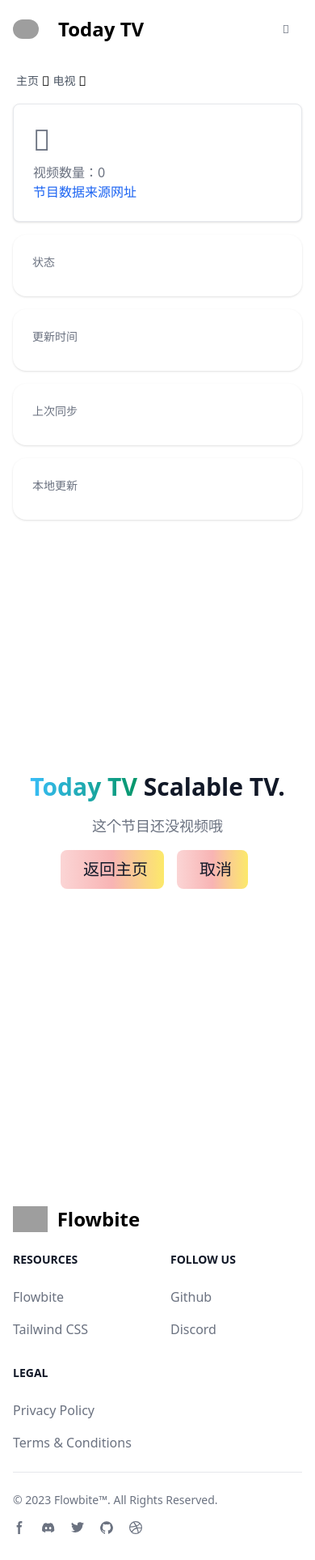
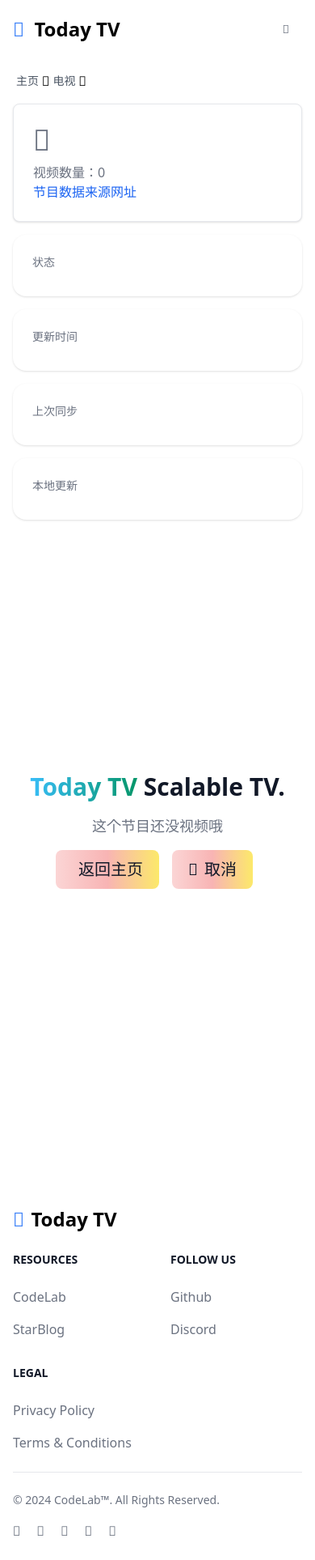
Before and after one commit to star-plan/today-tv-django, a Django app: template src/apps/television/templates/television/detail.html in a window 390 px wide. Shown: the whole page at 81% size. Before the commit the page ends 1895 px from the top, so only its background shows below. Run offline with Django 3.2, Linux system fonts and the light colour scheme; the template is opened without the code that fills it, so the values that code supplies are empty; style sheets or scripts are compiled from the project's sources; some libraries are stand-ins or nearby versions; grey boxes are pictures that could not be loaded.

Commit message:
🍊一些界面优化

```diff
--- /dev/null
+++ b/src/apps/television/templates/television/components/empty_view.html
@@ -0,0 +1,23 @@
+<div class="flex justify-center items-center h-[90vh] w-full">
+    <div class="flex flex-col items-center">
+        <div class="mb-4 text-3xl font-extrabold text-gray-900 dark:text-white md:text-5xl lg:text-6xl">
+            <span class="text-transparent bg-clip-text bg-gradient-to-r to-emerald-600 from-sky-400">Today TV</span>
+            Scalable TV.
+        </div>
+        <p class="text-lg font-normal text-gray-500 lg:text-xl dark:text-gray-400">
+            {{ title }}
+        </p>
+        <div class="flex gap-2 my-4">
+            <a role="button" href="{% url 'index' %}"
+               class="flex gap-2 items-center text-gray-900 bg-gradient-to-r from-red-200 via-red-300 to-yellow-200 hover:bg-gradient-to-bl focus:ring-4 focus:outline-none focus:ring-red-100 dark:focus:ring-red-400 font-medium rounded-lg text-xl px-5 py-2.5 text-center me-2 mb-2">
+                <i class="fa-solid fa-house-chimney"></i>
+                返回主页
+            </a>
+            <button type="button" onclick="history.back()"
+                    class="flex gap-2 items-center text-gray-900 bg-gradient-to-r from-red-200 via-red-300 to-yellow-200 hover:bg-gradient-to-bl focus:ring-4 focus:outline-none focus:ring-red-100 dark:focus:ring-red-400 font-medium rounded-lg text-xl px-5 py-2.5 text-center me-2 mb-2">
+                <i class="fa-solid fa-utensils"></i>
+                取消
+            </button>
+        </div>
+    </div>
+</div>
--- a/src/apps/television/templates/television/detail.html
+++ b/src/apps/television/templates/television/detail.html
@@ -124,28 +124,6 @@
             </div>
         {% endfor %}
     {% else %}
-        <div class="flex justify-center items-center h-[90vh] w-full">
-            <div class="flex flex-col items-center">
-                <div class="mb-4 text-3xl font-extrabold text-gray-900 dark:text-white md:text-5xl lg:text-6xl">
-                    <span class="text-transparent bg-clip-text bg-gradient-to-r to-emerald-600 from-sky-400">Today TV</span>
-                    Scalable TV.
-                </div>
-                <p class="text-lg font-normal text-gray-500 lg:text-xl dark:text-gray-400">
-                    这个节目还没视频哦
-                </p>
-                <div class="flex gap-2 my-4">
-                    <a role="button" href="{% url 'index' %}"
-                       class="flex gap-2 items-center text-gray-900 bg-gradient-to-r from-red-200 via-red-300 to-yellow-200 hover:bg-gradient-to-bl focus:ring-4 focus:outline-none focus:ring-red-100 dark:focus:ring-red-400 font-medium rounded-lg text-xl px-5 py-2.5 text-center me-2 mb-2">
-                        <i class="fa-solid fa-person-through-window"></i>
-                        返回主页
-                    </a>
-                    <button type="button" onclick="history.back()"
-                            class="flex gap-2 items-center text-gray-900 bg-gradient-to-r from-red-200 via-red-300 to-yellow-200 hover:bg-gradient-to-bl focus:ring-4 focus:outline-none focus:ring-red-100 dark:focus:ring-red-400 font-medium rounded-lg text-xl px-5 py-2.5 text-center me-2 mb-2">
-                        <i class="fa-solid fa-person-through-window"></i>
-                        取消
-                    </button>
-                </div>
-            </div>
-        </div>
+        {% include 'television/components/empty_view.html' with title='这个节目还没视频哦' %}
     {% endif %}
 {% endblock %}
--- a/src/templates/components/footer.html
+++ b/src/templates/components/footer.html
@@ -2,9 +2,9 @@
     <div class="mx-auto w-full container p-4 py-6 lg:py-8">
         <div class="md:flex md:justify-between">
             <div class="mb-6 md:mb-0">
-                <a href="https://flowbite.com/" class="flex items-center">
-                    <img src="https://flowbite.com/docs/images/logo.svg" class="h-8 me-3" alt="FlowBite Logo"/>
-                    <span class="self-center text-2xl font-semibold whitespace-nowrap dark:text-white">Flowbite</span>
+                <a href="{% url 'index' %}" class="flex gap-2 items-center">
+                    <i class="fa-solid fa-tv text-blue-500 text-2xl"></i>
+                    <span class="self-center text-2xl font-semibold whitespace-nowrap dark:text-white">Today TV</span>
                 </a>
             </div>
             <div class="grid grid-cols-2 gap-8 sm:gap-6 sm:grid-cols-3">
@@ -12,10 +12,10 @@
                     <h2 class="mb-6 text-sm font-semibold text-gray-900 uppercase dark:text-white">Resources</h2>
                     <ul class="text-gray-500 dark:text-gray-400 font-medium">
                         <li class="mb-4">
-                            <a href="https://flowbite.com/" class="hover:underline">Flowbite</a>
+                            <a href="https://deali.cn/" class="hover:underline" target="_blank">CodeLab</a>
                         </li>
                         <li>
-                            <a href="https://tailwindcss.com/" class="hover:underline">Tailwind CSS</a>
+                            <a href="http://blog.deali.cn/" class="hover:underline" target="_blank">StarBlog</a>
                         </li>
                     </ul>
                 </div>
@@ -23,7 +23,7 @@
                     <h2 class="mb-6 text-sm font-semibold text-gray-900 uppercase dark:text-white">Follow us</h2>
                     <ul class="text-gray-500 dark:text-gray-400 font-medium">
                         <li class="mb-4">
-                            <a href="https://github.com/themesberg/flowbite" class="hover:underline ">Github</a>
+                            <a href="https://github.com/deali-Axy/" class="hover:underline" target="_blank">Github</a>
                         </li>
                         <li>
                             <a href="https://discord.gg/4eeurUVvTy" class="hover:underline">Discord</a>
@@ -45,51 +45,28 @@
         </div>
         <hr class="my-6 border-gray-200 sm:mx-auto dark:border-gray-700 lg:my-8"/>
         <div class="sm:flex sm:items-center sm:justify-between">
-          <span class="text-sm text-gray-500 sm:text-center dark:text-gray-400">© 2023 <a href="https://flowbite.com/"
-                                                                                          class="hover:underline">Flowbite™</a>. All Rights Reserved.
+          <span class="text-sm text-gray-500 sm:text-center dark:text-gray-400">
+              © 2024 <a href="https://deali.cn/" class="hover:underline">CodeLab™</a>. All Rights Reserved.
           </span>
             <div class="flex mt-4 sm:justify-center sm:mt-0">
                 <a href="#" class="text-gray-500 hover:text-gray-900 dark:hover:text-white">
-                    <svg class="w-4 h-4" aria-hidden="true" xmlns="http://www.w3.org/2000/svg" fill="currentColor"
-                         viewBox="0 0 8 19">
-                        <path fill-rule="evenodd"
-                              d="M6.135 3H8V0H6.135a4.147 4.147 0 0 0-4.142 4.142V6H0v3h2v9.938h3V9h2.021l.592-3H5V3.591A.6.6 0 0 1 5.592 3h.543Z"
-                              clip-rule="evenodd"/>
-                    </svg>
+                    <i class="fa-brands fa-facebook-f"></i>
                     <span class="sr-only">Facebook page</span>
                 </a>
                 <a href="#" class="text-gray-500 hover:text-gray-900 dark:hover:text-white ms-5">
-                    <svg class="w-4 h-4" aria-hidden="true" xmlns="http://www.w3.org/2000/svg" fill="currentColor"
-                         viewBox="0 0 21 16">
-                        <path d="M16.942 1.556a16.3 16.3 0 0 0-4.126-1.3 12.04 12.04 0 0 0-.529 1.1 15.175 15.175 0 0 0-4.573 0 11.585 11.585 0 0 0-.535-1.1 16.274 16.274 0 0 0-4.129 1.3A17.392 17.392 0 0 0 .182 13.218a15.785 15.785 0 0 0 4.963 2.521c.41-.564.773-1.16 1.084-1.785a10.63 10.63 0 0 1-1.706-.83c.143-.106.283-.217.418-.33a11.664 11.664 0 0 0 10.118 0c.137.113.277.224.418.33-.544.328-1.116.606-1.71.832a12.52 12.52 0 0 0 1.084 1.785 16.46 16.46 0 0 0 5.064-2.595 17.286 17.286 0 0 0-2.973-11.59ZM6.678 10.813a1.941 1.941 0 0 1-1.8-2.045 1.93 1.93 0 0 1 1.8-2.047 1.919 1.919 0 0 1 1.8 2.047 1.93 1.93 0 0 1-1.8 2.045Zm6.644 0a1.94 1.94 0 0 1-1.8-2.045 1.93 1.93 0 0 1 1.8-2.047 1.918 1.918 0 0 1 1.8 2.047 1.93 1.93 0 0 1-1.8 2.045Z"/>
-                    </svg>
+                    <i class="fa-brands fa-discord"></i>
                     <span class="sr-only">Discord community</span>
                 </a>
                 <a href="#" class="text-gray-500 hover:text-gray-900 dark:hover:text-white ms-5">
-                    <svg class="w-4 h-4" aria-hidden="true" xmlns="http://www.w3.org/2000/svg" fill="currentColor"
-                         viewBox="0 0 20 17">
-                        <path fill-rule="evenodd"
-                              d="M20 1.892a8.178 8.178 0 0 1-2.355.635 4.074 4.074 0 0 0 1.8-2.235 8.344 8.344 0 0 1-2.605.98A4.13 4.13 0 0 0 13.85 0a4.068 4.068 0 0 0-4.1 4.038 4 4 0 0 0 .105.919A11.705 11.705 0 0 1 1.4.734a4.006 4.006 0 0 0 1.268 5.392 4.165 4.165 0 0 1-1.859-.5v.05A4.057 4.057 0 0 0 4.1 9.635a4.19 4.19 0 0 1-1.856.07 4.108 4.108 0 0 0 3.831 2.807A8.36 8.36 0 0 1 0 14.184 11.732 11.732 0 0 0 6.291 16 11.502 11.502 0 0 0 17.964 4.5c0-.177 0-.35-.012-.523A8.143 8.143 0 0 0 20 1.892Z"
-                              clip-rule="evenodd"/>
-                    </svg>
+                    <i class="fa-brands fa-twitter"></i>
                     <span class="sr-only">Twitter page</span>
                 </a>
                 <a href="#" class="text-gray-500 hover:text-gray-900 dark:hover:text-white ms-5">
-                    <svg class="w-4 h-4" aria-hidden="true" xmlns="http://www.w3.org/2000/svg" fill="currentColor"
-                         viewBox="0 0 20 20">
-                        <path fill-rule="evenodd"
-                              d="M10 .333A9.911 9.911 0 0 0 6.866 19.65c.5.092.678-.215.678-.477 0-.237-.01-1.017-.014-1.845-2.757.6-3.338-1.169-3.338-1.169a2.627 2.627 0 0 0-1.1-1.451c-.9-.615.07-.6.07-.6a2.084 2.084 0 0 1 1.518 1.021 2.11 2.11 0 0 0 2.884.823c.044-.503.268-.973.63-1.325-2.2-.25-4.516-1.1-4.516-4.9A3.832 3.832 0 0 1 4.7 7.068a3.56 3.56 0 0 1 .095-2.623s.832-.266 2.726 1.016a9.409 9.409 0 0 1 4.962 0c1.89-1.282 2.717-1.016 2.717-1.016.366.83.402 1.768.1 2.623a3.827 3.827 0 0 1 1.02 2.659c0 3.807-2.319 4.644-4.525 4.889a2.366 2.366 0 0 1 .673 1.834c0 1.326-.012 2.394-.012 2.72 0 .263.18.572.681.475A9.911 9.911 0 0 0 10 .333Z"
-                              clip-rule="evenodd"/>
-                    </svg>
+                    <i class="fa-brands fa-github"></i>
                     <span class="sr-only">GitHub account</span>
                 </a>
                 <a href="#" class="text-gray-500 hover:text-gray-900 dark:hover:text-white ms-5">
-                    <svg class="w-4 h-4" aria-hidden="true" xmlns="http://www.w3.org/2000/svg" fill="currentColor"
-                         viewBox="0 0 20 20">
-                        <path fill-rule="evenodd"
-                              d="M10 0a10 10 0 1 0 10 10A10.009 10.009 0 0 0 10 0Zm6.613 4.614a8.523 8.523 0 0 1 1.93 5.32 20.094 20.094 0 0 0-5.949-.274c-.059-.149-.122-.292-.184-.441a23.879 23.879 0 0 0-.566-1.239 11.41 11.41 0 0 0 4.769-3.366ZM8 1.707a8.821 8.821 0 0 1 2-.238 8.5 8.5 0 0 1 5.664 2.152 9.608 9.608 0 0 1-4.476 3.087A45.758 45.758 0 0 0 8 1.707ZM1.642 8.262a8.57 8.57 0 0 1 4.73-5.981A53.998 53.998 0 0 1 9.54 7.222a32.078 32.078 0 0 1-7.9 1.04h.002Zm2.01 7.46a8.51 8.51 0 0 1-2.2-5.707v-.262a31.64 31.64 0 0 0 8.777-1.219c.243.477.477.964.692 1.449-.114.032-.227.067-.336.1a13.569 13.569 0 0 0-6.942 5.636l.009.003ZM10 18.556a8.508 8.508 0 0 1-5.243-1.8 11.717 11.717 0 0 1 6.7-5.332.509.509 0 0 1 .055-.02 35.65 35.65 0 0 1 1.819 6.476 8.476 8.476 0 0 1-3.331.676Zm4.772-1.462A37.232 37.232 0 0 0 13.113 11a12.513 12.513 0 0 1 5.321.364 8.56 8.56 0 0 1-3.66 5.73h-.002Z"
-                              clip-rule="evenodd"/>
-                    </svg>
+                    <i class="fa-brands fa-dribbble"></i>
                     <span class="sr-only">Dribbble account</span>
                 </a>
             </div>
--- a/src/templates/components/header.html
+++ b/src/templates/components/header.html
@@ -1,15 +1,13 @@
 <nav class="bg-white border-gray-200 dark:bg-gray-900 dark:border-gray-700">
-    <div class="container flex flex-wrap items-center justify-between mx-auto p-4">
+    <div class="container flex flex-wrap items-center justify-between mx-auto px-4 py-4 lg:px-0">
         <a href="{% url 'index' %}" class="flex items-center space-x-3 rtl:space-x-reverse">
-            <img src="https://blog.sblt.deali.cn:9000/Api/PicLib/Random/50/50"
-                 class="h-6 mr-3 sm:h-9 rounded-2xl"
-                 alt="LearnMates Logo"/>
+            <i class="fa-solid fa-tv text-blue-500 text-2xl"></i>
             <span class="self-center text-2xl font-semibold whitespace-nowrap dark:text-white">Today TV</span>
         </a>
         <button data-collapse-toggle="navbar-multi-level" type="button"
                 class="inline-flex items-center p-2 w-10 h-10 justify-center text-sm text-gray-500 rounded-lg md:hidden hover:bg-gray-100 focus:outline-none focus:ring-2 focus:ring-gray-200 dark:text-gray-400 dark:hover:bg-gray-700 dark:focus:ring-gray-600"
                 aria-controls="navbar-multi-level" aria-expanded="false">
-            <span class="sr-only">Open main menu</span>
+            <span class="sr-only">打开主菜单</span>
             <i class="fa-solid fa-bars"></i>
         </button>
         <div class="hidden w-full md:block md:w-auto" id="navbar-multi-level">
```
Also changed, not shown: src/apps/television/templates/television/index.html (+9 -6 lines).
